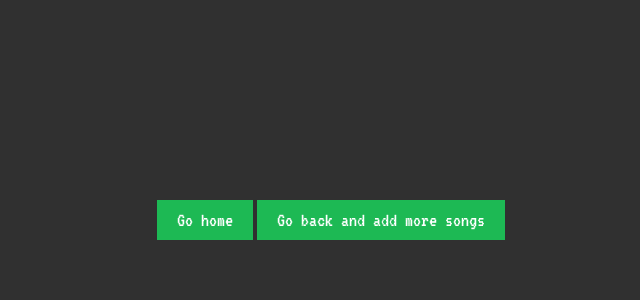
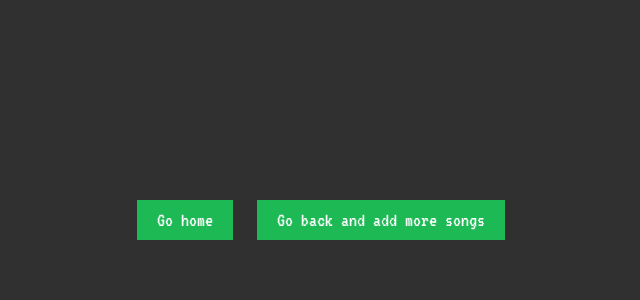
Before and after one commit to cold-magma/botter, a Flask app: page /completed/ in a window 1280 px wide. Shown: the part 482-782 px from the top of the page, without its empty margins (309-949 px from the left). Run offline with Flask 2, Linux system fonts and the light colour scheme.

Commit message:
Update completed.css

```diff
--- a/static/completed.css
+++ b/static/completed.css
@@ -48,7 +48,7 @@ p{
 	align-items: center;
 }
 a{
-	width: 50%;
+	margin-right: 20px;
 	padding: 10px 20px;
 	background-color: #1db954;
 	text-align: center;
```
